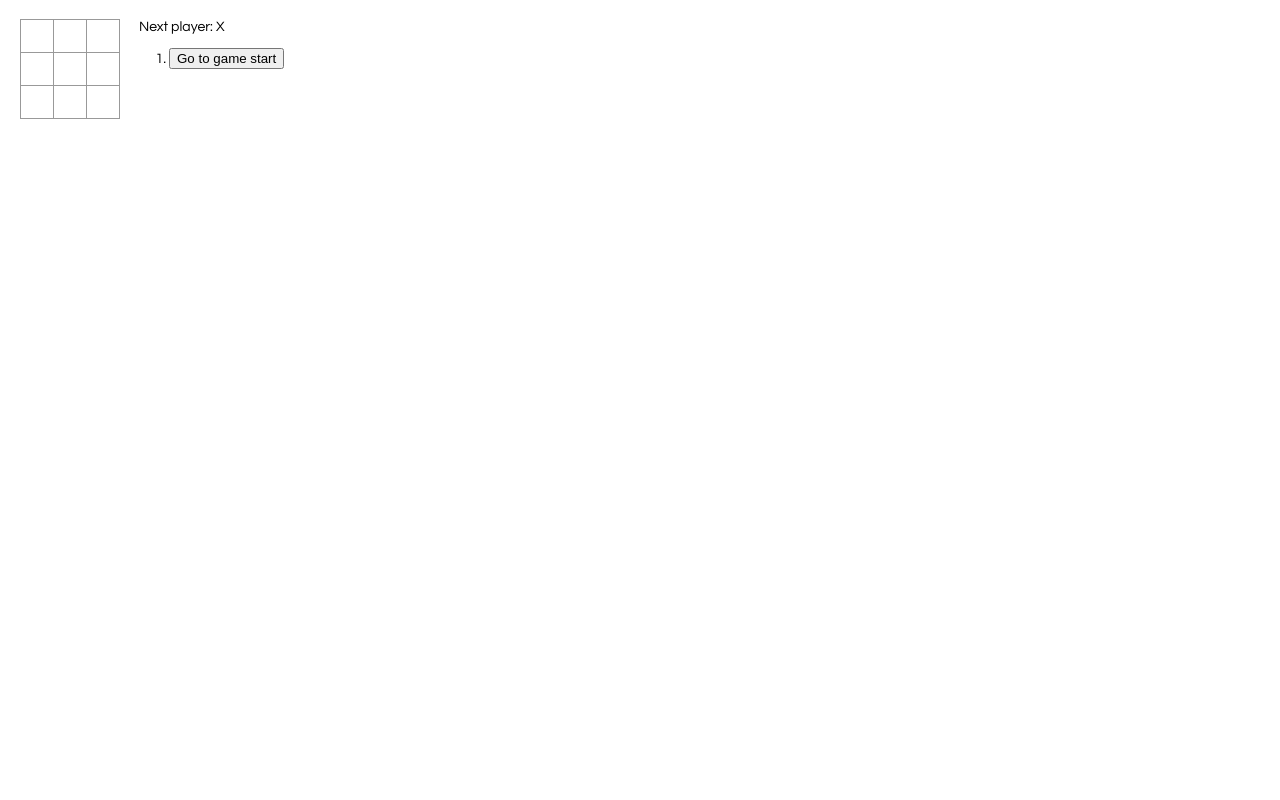
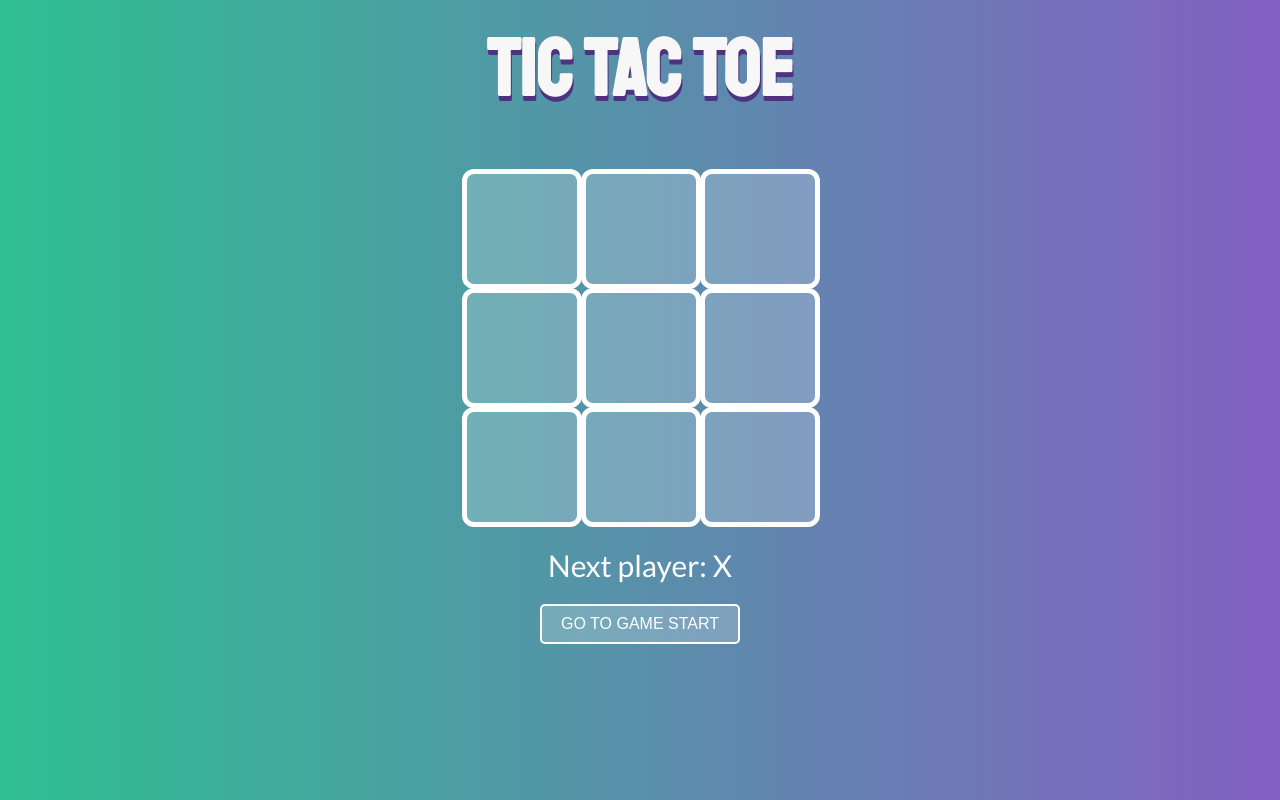
Before and after one commit to juliofortunato/react-tic-tac-toe, a React app: page / in a window 1280 px wide. Built offline with nearby package versions, Linux system fonts and the light colour scheme.

Commit message:
Improve CSS

```diff
--- a/public/index.html
+++ b/public/index.html
@@ -6,12 +6,14 @@
     <meta name="viewport" content="width=device-width, initial-scale=1, shrink-to-fit=no">
     <meta name="theme-color" content="#000000">
     <link rel="manifest" href="%PUBLIC_URL%/manifest.json">
+    <link href="https://fonts.googleapis.com/css?family=Lato:400,700|Staatliches" rel="stylesheet">
     <title>React Tic-Tac-Toe</title>
   </head>
   <body>
     <noscript>
       You need to enable JavaScript to run this app.
     </noscript>
+    <h1 class="title">Tic Tac Toe</h1>
     <div id="root"></div>
   </body>
 </html>
--- a/src/index.css
+++ b/src/index.css
@@ -1,10 +1,30 @@
+html {
+  font-size: 16px;
+  font-family: 'Lato', sans-serif;
+}
+
 body {
-  font: 14px "Century Gothic", Futura, sans-serif;
   margin: 20px;
+  background: #8360c3;  /* fallback for old browsers */
+  background: -webkit-linear-gradient(to right, #2ebf91, #8360c3);  /* Chrome 10-25, Safari 5.1-6 */
+  background: linear-gradient(to right, #2ebf91, #8360c3); /* W3C, IE 10+/ Edge, Firefox 16+, Chrome 26+, Opera 12+, Safari 7+ */
 }
 
 ol, ul {
   padding-left: 30px;
+}
+
+.title {
+  margin: 0;
+  margin-bottom: 50px;
+  font-family: 'Staatliches', cursive;
+  font-size: 5rem;
+  color: #f7f7f7;
+  text-shadow: 1px 5px #4d327f;
+  text-align: center;
+}
+
+.board-row {
 }
 
 .board-row:after {
@@ -18,10 +38,11 @@ ol, ul {
 }
 
 .square {
-  background: #fff;
-  border: 1px solid #999;
+  background-color: rgba(255, 255, 255, .2);
+  border: 5px solid #fff;
+  border-radius: 10%;
   float: left;
-  font-size: 24px;
+  font-size: 50px;
   font-weight: bold;
   line-height: 34px;
   height: 34px;
@@ -29,8 +50,41 @@ ol, ul {
   margin-top: -1px;
   padding: 0;
   text-align: center;
-  width: 34px;
+  width: 120px;
+  height: 120px;
+  color: #4d327f;
 }
+
+.game-status {
+  padding-top: 20px;
+  font-size: 30px;
+  color: #fff;
+}
+
+.game-moves {
+  list-style: none;
+  padding: 0;
+  text-align: center;
+}
+
+.game-move {
+  height: 40px;
+  background-color: rgba(255, 255, 255, .2);
+  border: 2px solid #fff;
+  border-radius: 5px;
+  text-transform: uppercase;
+  color: #fff;
+  margin-top: 5px;
+  font-size: 16px;
+  width: 200px;
+}
+
+.game-move:hover {
+  background-color: #4d327f;
+  transition: background-color 1s;
+  cursor: pointer;
+}
+
 
 .square:focus {
   outline: none;
@@ -42,9 +96,14 @@ ol, ul {
 
 .game {
   display: flex;
-  flex-direction: row;
+  flex-direction: column;
+  justify-content: center;
+  align-items: center;
 }
 
 .game-info {
-  margin-left: 20px;
+  display: flex;
+  flex-direction: column;
+  justify-content: center;
+  align-items: center;
 }
--- a/src/index.js
+++ b/src/index.js
@@ -98,7 +98,10 @@ class Game extends React.Component {
 
       return (
         <li key={move}>
-          <button onClick={() => this.jumpTo(move)}>
+          <button
+            className="game-move"
+            onClick={() => this.jumpTo(move)}
+          >
             {desc}
           </button>
         </li>
@@ -120,8 +123,8 @@ class Game extends React.Component {
           />
         </div>
         <div className="game-info">
-          <div>{status}</div>
-          <ol>{moves}</ol>
+          <div className="game-status">{status}</div>
+          <ul className="game-moves">{moves}</ul>
         </div>
       </div>
     );
```
